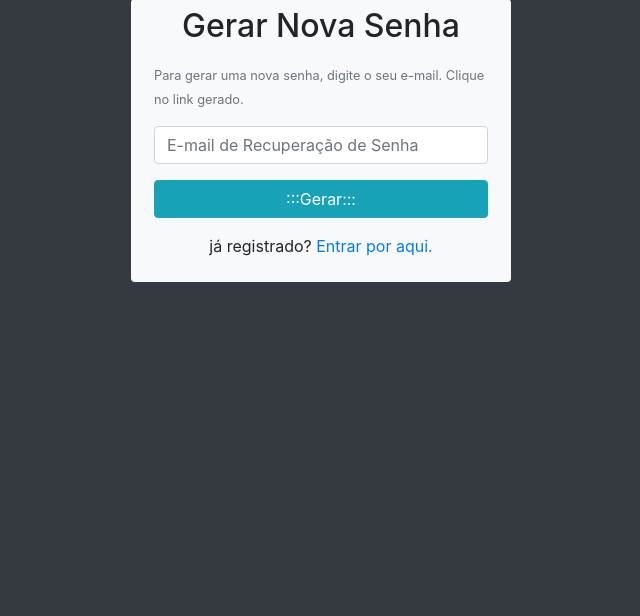
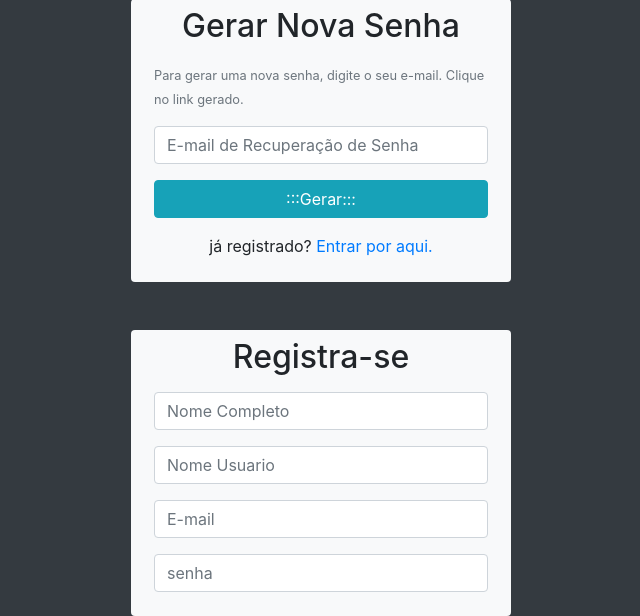
Before and after one commit to LuisFelipeSantosdosSantos/login, a PHP site: page /login/ in a window 1280 px wide. Shown: the part 451-1067 px from the top of the page, without its empty margins (319-959 px from the left). Before the commit the page ends 733 px from the top, so only its background shows below. Run offline with PHP 8.4, Linux system fonts and the light colour scheme.

Commit message:
antes do lanxe
a

```diff
--- a/index.PHP
+++ b/index.PHP
@@ -110,7 +110,33 @@
             </div>
         </section>
         <!--Fim da Seção de Recuperação de Senha--->
+        <!-- Inicio do formulário de cadastro de novos usuários -->
 
+        <section class="row mt-5">
+            <div class="col-lg-4 offset-lg-4 bg-light rounded" id="caixaRegistro">
+                <h2 class="text-center mt-2">Registra-se</h2>
+                <form action="#" method="post" class="p-2" id="formRegistro">
+                    <div class="form-group">
+                        <input type="text" name="nomeCompleto" id="nomeCompleto" class="form-control" placeholder="Nome Completo">
+                    </div>
+
+                    <div class="form-group">
+                        <input type="text" nome="nomeUsuario" id="nomeUsuario" class="form-control" placeholder="Nome Usuario">
+                    </div>
+
+                    <div class="form-group">
+                        <input type="text" nome="emailUsuario" id="emailUsuario" class="form-control" placeholder="E-mail">
+                    </div>
+
+                    <div class="form-group">
+                        <input type="password" nome="senhaUsuario" id="senhaUsuario" class="form-control" placeholder="senha">
+                    </div>
+
+                </form>
+            </div>
+        </section>
+
+        <!-- Final do formulário de cadastro de novos usuários -->
 
 
 
```
